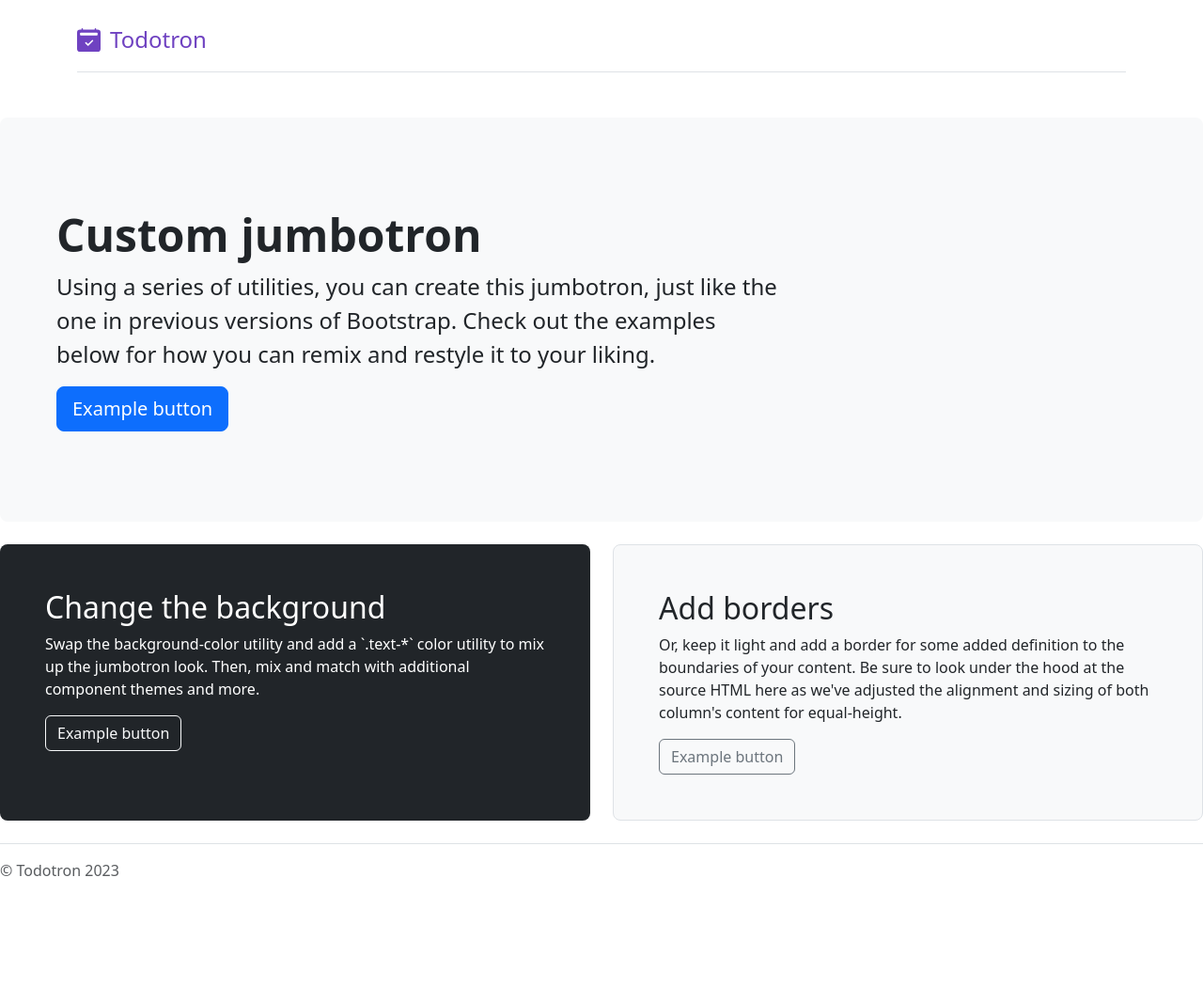
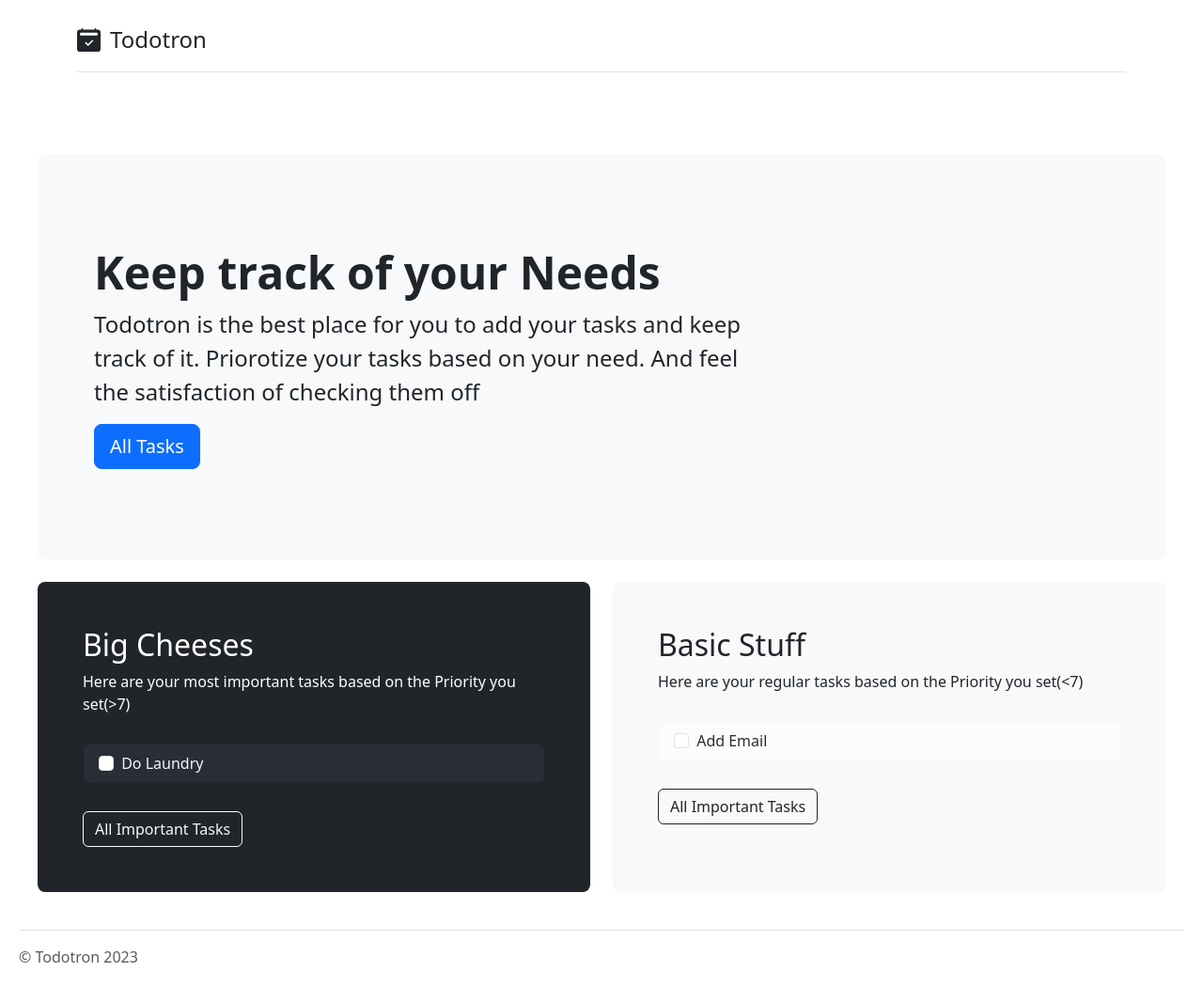
Before and after one commit to HarryPatlow/Todo, a Django app: page / in a window 1280 px wide. Shown: the whole page at 94% size. Before the commit the page ends 932 px from the top, so only its background shows below. Run offline with Django 4.2, Linux system fonts and the light colour scheme; data comes from the database, SQL or seed files in the repository; some libraries are stand-ins or nearby versions.

Commit message:
V1 multiple pages

```diff
--- a/Tasks/models.py
+++ b/Tasks/models.py
@@ -2,10 +2,10 @@ from django.db import models
 from django.core.validators import MinValueValidator, MaxValueValidator
 # Create your models here.
 
-class Tasks(models.Model):
+class Task(models.Model):
     name = models.CharField(max_length=100)
-    priority = models.IntegerField(validators=[MinValueValidator(0), MaxValueValidator(5)])
-    due_date = models.DateField()
-    due_time = models.TimeField()
-    notes = models.TextField()
-    done = models.BooleanField(default=False)
+    priority = models.IntegerField(validators=[MinValueValidator(0), MaxValueValidator(10)])
+    due_date = models.DateField(blank=True)
+    due_time = models.TimeField(blank=True)
+    notes = models.TextField(blank=True)
+    status = models.BooleanField(default=False)
--- a/Tasks/templates/Tasks/index.html
+++ b/Tasks/templates/Tasks/index.html
@@ -1,40 +1,81 @@
 {% extends 'Tasks/layout.html' %}
+{% load static %}
 {% block title %}
     Home
 {% endblock %}
 
 {% block body %}
+    <style>
+        .list-group{
+            margin: 30px 0px 30px 0px;
+        }
+        #d{
+            background-color: rgb(41, 45, 53);
+            color: aliceblue;
+            border: none;
+            margin: 1px;
+        }
+        #d:hover{
+            background-color: rgb(75, 81, 92);
+            color: aliceblue;
+        }
+        #l{
+            color: rgb(41, 45, 53);
+            border: none;
+            margin: 1px;
+            background-color: rgb(252, 252, 252);
+        }
+        #l:hover{
+            background-color: rgb(245, 245, 245);
+            color: rgb(41, 45, 53);
+        }
 
+    </style>
 
+    <main style="margin: 40px;">
       <div class="p-5 mb-4 bg-light rounded-3">
         <div class="container-fluid py-5">
-          <h1 class="display-5 fw-bold">Custom jumbotron</h1>
-          <p class="col-md-8 fs-4">Using a series of utilities, you can create this jumbotron, just like the one in previous versions of Bootstrap. Check out the examples below for how you can remix and restyle it to your liking.</p>
-          <button class="btn btn-primary btn-lg" type="button">Example button</button>
+          <h1 class="display-5 fw-bold">Keep track of your Needs</h1>
+          <p class="col-md-8 fs-4">Todotron is the best place for you to add your tasks and keep track of it. Priorotize your tasks based on your need. And feel the satisfaction of checking them off</p>
+          <a href="{% url 'tasks' %}"><button class="btn btn-primary btn-lg" type="button">All Tasks</button></a>
+
         </div>
       </div>
 
       <div class="row align-items-md-stretch">
         <div class="col-md-6">
           <div class="h-100 p-5 text-white bg-dark rounded-3">
-            <h2>Change the background</h2>
-            <p>Swap the background-color utility and add a `.text-*` color utility to mix up the jumbotron look. Then, mix and match with additional component themes and more.</p>
-            <button class="btn btn-outline-light" type="button">Example button</button>
+            <h2>Big Cheeses</h2>
+            <p>Here are your most important tasks based on the Priority you set(>7) </p>
+            <ul class="list-group">
+                {% for task in important %}
+                <li class="list-group-item" id ="d" >
+                  <input class="form-check-input me-1" type="checkbox" value="" aria-label="...">
+                  {{ task.name }}
+                </li>
+                {% endfor %}
+              </ul>
+            <button class="btn btn-outline-light" type="button">All Important Tasks</button>
           </div>
         </div>
         <div class="col-md-6">
-          <div class="h-100 p-5 bg-light border rounded-3">
-            <h2>Add borders</h2>
-            <p>Or, keep it light and add a border for some added definition to the boundaries of your content. Be sure to look under the hood at the source HTML here as we've adjusted the alignment and sizing of both column's content for equal-height.</p>
-            <button class="btn btn-outline-secondary" type="button">Example button</button>
+          <div class="h-100 p-5 bg-light rounded-3">
+            <h2>Basic Stuff</h2>
+            <p>Here are your regular tasks based on the Priority you set(<7) </p>
+            <ul class="list-group">
+                {% for task in basic %}
+                <li class="list-group-item" id ="l" >
+                  <input class="form-check-input me-1" type="checkbox" value="" aria-label="...">
+                  {{ task.name }}
+                </li>
+                {% endfor %}
+              </ul>
+              <button class="btn btn-outline-dark" type="button">All Important Tasks</button>
           </div>
         </div>
-      </div>
-
-      <footer class="pt-3 mt-4 text-muted border-top">
-        &copy; Todotron 2023
-      </footer>
-    </div>
 
 
+    </div>
+</main>
+
 {% endblock %}
--- a/Tasks/templates/Tasks/layout.html
+++ b/Tasks/templates/Tasks/layout.html
@@ -1,3 +1,4 @@
+{% load static %}
 <!doctype html>
 <html lang="en">
   <head>
@@ -11,7 +12,7 @@
     <link rel="canonical" href="https://getbootstrap.com/docs/5.1/examples/jumbotron/">
     <link href="https://cdn.jsdelivr.net/npm/bootstrap@5.1.3/dist/css/bootstrap.min.css" rel="stylesheet" integrity="sha384-1BmE4kWBq78iYhFldvKuhfTAU6auU8tT94WrHftjDbrCEXSU1oBoqyl2QvZ6jIW3" crossorigin="anonymous">
 
-
+    <link rel="stylesheet" href="{% static 'css/styles.css' %}{% now 'U' %}">
     <!-- Bootstrap core CSS -->
 <link href="/docs/5.1/dist/css/bootstrap.min.css" rel="stylesheet" integrity="sha384-1BmE4kWBq78iYhFldvKuhfTAU6auU8tT94WrHftjDbrCEXSU1oBoqyl2QvZ6jIW3" crossorigin="anonymous">
 
@@ -22,7 +23,7 @@
 <link rel="manifest" href="/docs/5.1/assets/img/favicons/manifest.json">
 <link rel="mask-icon" href="/docs/5.1/assets/img/favicons/safari-pinned-tab.svg" color="#7952b3">
 <link rel="icon" href="/docs/5.1/assets/img/favicons/favicon.ico">
-<meta name="theme-color" content="#7952b3">
+<meta name="theme-color" content="white">
 
 
     <style>
@@ -46,14 +47,14 @@
 
 
   </head>
-  <main>
+
     <div class="container py-4">
       <header class="pb-3 mb-4 border-bottom">
         <a href="/" class="d-flex align-items-center text-dark text-decoration-none">
-            <svg xmlns="http://www.w3.org/2000/svg" width="25" height="25" fill="currentColor" class="bi bi-calendar2-check-fill" viewBox="0 0 16 16" style="margin-right:10px;color:#6f42c1">
+            <svg xmlns="http://www.w3.org/2000/svg" width="25" height="25" fill="currentColor" class="bi bi-calendar2-check-fill" viewBox="0 0 16 16" style="margin-right:10px;">
                 <path d="M3.5 0a.5.5 0 0 1 .5.5V1h8V.5a.5.5 0 0 1 1 0V1h1a2 2 0 0 1 2 2v11a2 2 0 0 1-2 2H2a2 2 0 0 1-2-2V3a2 2 0 0 1 2-2h1V.5a.5.5 0 0 1 .5-.5zm9.954 3H2.545c-.3 0-.545.224-.545.5v1c0 .276.244.5.545.5h10.91c.3 0 .545-.224.545-.5v-1c0-.276-.244-.5-.546-.5zm-2.6 5.854a.5.5 0 0 0-.708-.708L7.5 10.793 6.354 9.646a.5.5 0 1 0-.708.708l1.5 1.5a.5.5 0 0 0 .708 0l3-3z"/>
               </svg>
-          <span class="fs-4" style="color:#6f42c1">Todotron</span>
+          <span class="fs-4">Todotron</span>
         </a>
       </header>
     </div>
@@ -62,6 +63,8 @@
 
     {% block body %}
     {% endblock %}
-</main>
+    <footer class="pt-3 mt-4 text-muted border-top" style="margin: 20px;">
+        &copy; Todotron 2023
+    </footer>
 </body>
 </html>
--- a/Tasks/urls.py
+++ b/Tasks/urls.py
@@ -4,5 +4,6 @@ from django.urls import path, include
 from . import views
 
 urlpatterns = [
-    path('', views.index, name="index")
+    path('', views.index, name="index"),
+    path('tasks/', views.tasks, name="tasks"),
 ]
--- a/Tasks/views.py
+++ b/Tasks/views.py
@@ -1,6 +1,19 @@
+from asyncio import Task
 from django.shortcuts import render
-
+from .models import Task
 # Create your views here.
 
 def index(request):
-    return render(request,'Tasks/index.html')
+    return render(request,'Tasks/index.html',{
+        "tasks":Task.objects.all(),
+        "important":Task.objects.filter(priority__in=[7,8,9,10]),
+        "basic":Task.objects.filter(priority__in=[0,1,2,3,4,5])
+    })
+
+def tasks(request):
+    if request.method == "POST":
+        pass
+    return render(request, "Tasks/tasks.html",{
+        "important":Task.objects.filter(priority__in=[7,8,9,10]),
+        "basic":Task.objects.filter(priority__in=[0,1,2,3,4,5])
+    })
--- /dev/null
+++ b/static/css/styles.css
@@ -0,0 +1,3 @@
+button:hover{
+    transform: scale(1.1);
+}
```
Also changed, not shown: Tasks/admin.py (+6 -1 lines), Tasks/templates/Tasks/tasks.html (added, +102 -0 lines), Tasks/migrations/0002_task_delete_tasks.py (added), Tasks/migrations/0003_alter_task_due_date_alter_task_due_time_and_more.py (added), Tasks/migrations/0004_alter_task_priority.py (added), db.sqlite3, static/js/script.js (added).
